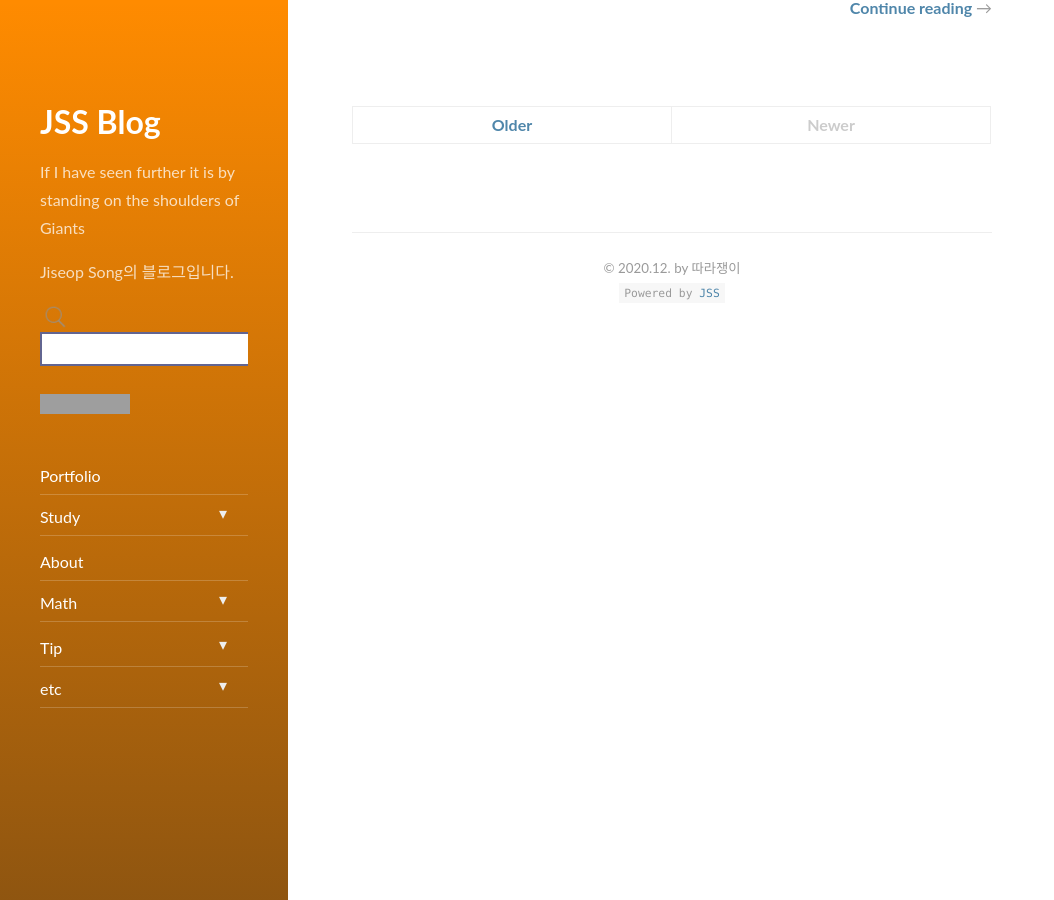
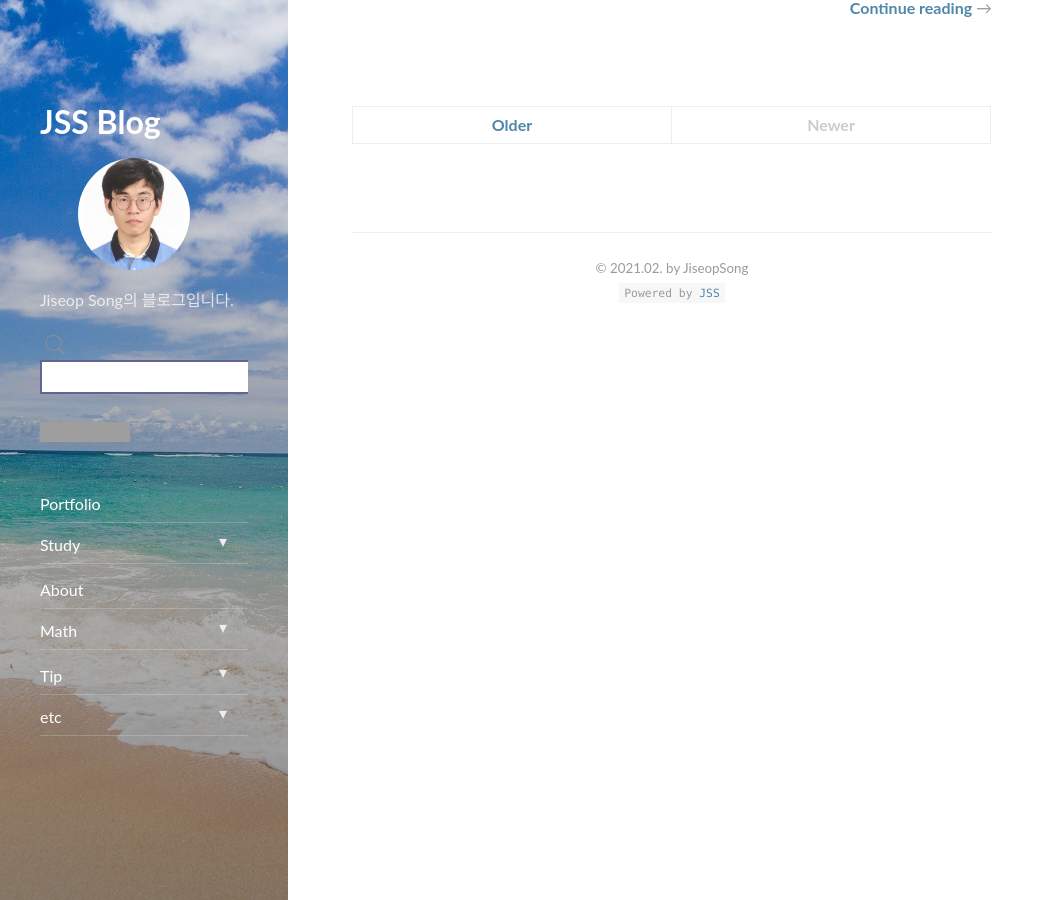
Before and after one commit to Bigdata92/Bigdata92.github.io, a Jekyll site: the page built from index.html, in a window 1280 px wide and 900 px high, scrolled down 1053 px. Shown: the whole window, without its empty margins (0-1054 px from the left). Built offline with Jekyll 4.4.1, drawn with Linux system fonts in a browser that asks for light colours; nearby versions of some CDN libraries; the list of posts is cut into pages by our own code; grey boxes are pictures that could not be loaded.

```diff
--- a/_config.yml
+++ b/_config.yml
@@ -13,7 +13,7 @@ url:                 https://Bigdata92.github.io
 baseurl:             ""
 
 # A very short description of your page
-tagline:             "If I have seen further it is by standing on the shoulders of Giants"
+tagline:
 
 # A short description of the page, used in the sidebar and as fallback for the meta description tag.
 # Markdown enabled, but don't use more than one paragraph (enforced by `>`)
@@ -26,7 +26,7 @@ author:
   email:             xxxx@xxxx.com
 
 # Fallback image and color
-image:               /assets/img/main_left.JPG
+image:               /assets/img/background-beach.jpg
 color:               '#4f86aa'
 
 # The font used for headings. Expects a string that is a valid CSS font-family value.
@@ -51,7 +51,7 @@ disqus: True
 disqus_shortname:    xxxx
 
 # This text will appear in the footer of every page. Markdown enabled.
-copyright:           '&copy; 2020.12. by 따라쟁이'
+copyright:           '&copy; 2021.02. by JiseopSong'
 
 # Format of the permalinks
 permalink:
--- a/_data/authors.yml
+++ b/_data/authors.yml
@@ -24,7 +24,7 @@ JSS:
   # Comment/uncommet to show/hide
   # Icons appear in order, can be rearranged:
   social:
-    facebook:         송지섭
+    facebook:         profile.php?id=100004829315978
     # twitter:         <username>
     # google:          <number>
     # vk:              <username>
@@ -60,7 +60,7 @@ JSS:
     # stumbleupon:     <username>
     # paypal:          <username>
     email:           wltkqdl@gmail.com
-    rss:             https://khw11044.github.io/feed.xml
+    rss:             https://bigdata92.github.io/feed.xml
 
 # Another author
 author2:
--- a/_includes/sidebar.html
+++ b/_includes/sidebar.html
@@ -1,6 +1,6 @@
 <div id="_yDrawer">
   <div id="_sidebar" class="sidebar">
-    <div class="sidebar-bg" style="background-color:{{ color }};background-image:url({{ image }})"></div>
+    <div class="sidebar-bg" style="background-color:{{ color }}; background-image:url({{ image }})"></div>
     <header class="sidebar-sticky" role="banner">
       <br/>
 
@@ -9,6 +9,13 @@
         <h1><a id="_title" href="{{ '/' | relative_url }}">{{ site.title }}</a></h1>
         {{ site.tagline | truncatewords:50 | markdownify }}
       </div>
+
+      <div class="sidebar-box">
+        {% if author.picture %}
+          {% include srcset-img.html class="me" img=author.picture alt=author.name %}
+        {% endif %}
+      </div>
+
       {{ site.description | truncatewords:50 | markdownify }}
       {% assign author = site.data.authors.first[1] %}
       {% if author.social %}
```
Also changed, not shown: assets/img/background-beach.jpg (added).
